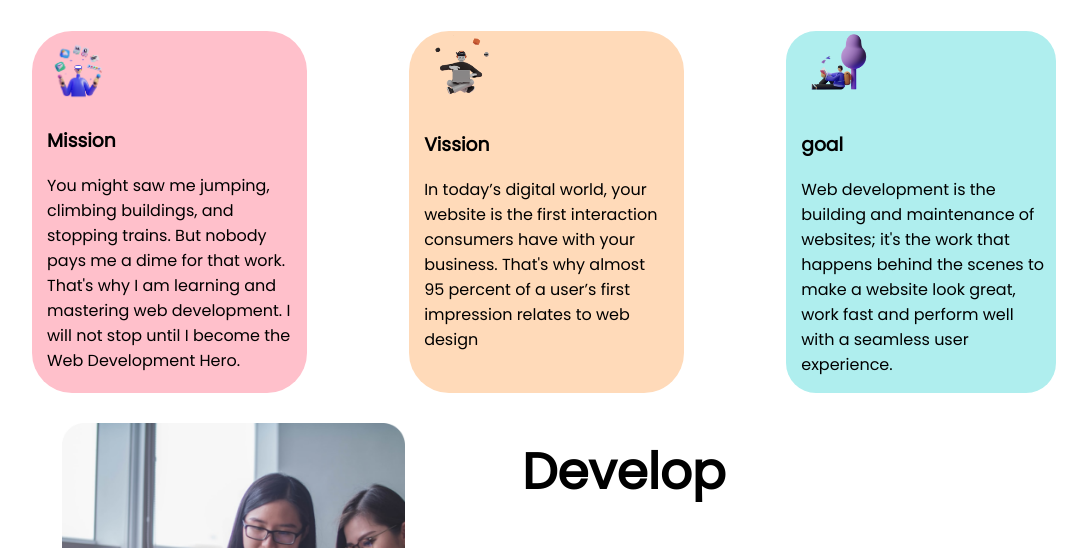
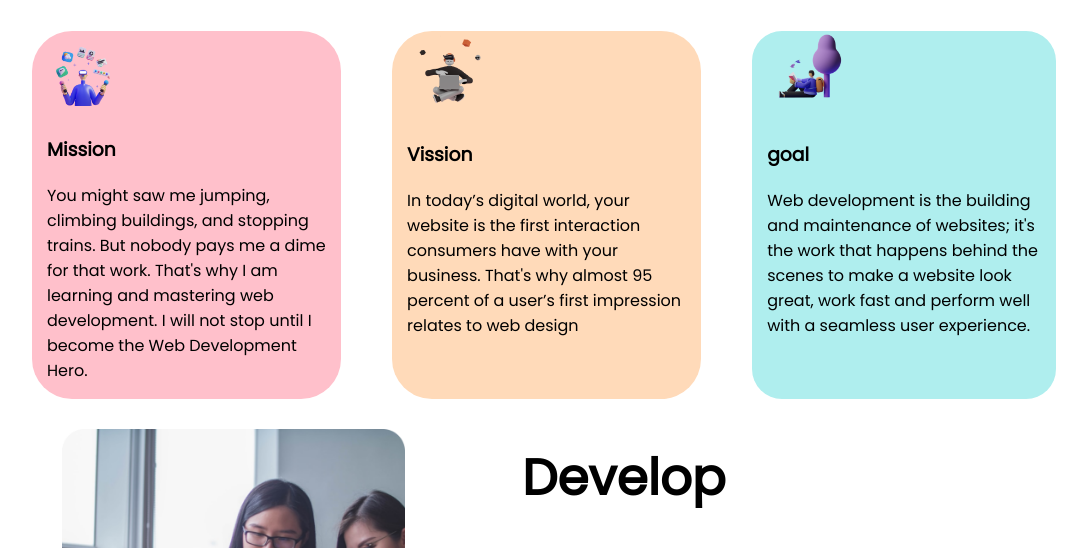
Before and after one commit to RiyadMia/Acianment, a plain HTML site: page index.html in a window 1280 px wide. Shown: the part 737-1285 px from the top of the page, without its empty margins (96-1183 px from the left). Drawn offline with Linux system fonts and the light colour scheme.

Commit message:
new added

```diff
--- a/style.css
+++ b/style.css
@@ -40,7 +40,7 @@ section{
 .area{
     width: 30%;
     background-color: paleturquoise;
-    margin-left: 10%;
+    margin-left: 5%;
     padding-left: 15px;
     padding-right: 10px;
     border-radius: 30px;
@@ -48,7 +48,7 @@ section{
 .vission{
     width: 30%;
     background-color: peachpuff;
-    margin-left: 10%;
+    margin-left: 5%;
     padding-left: 15px;
     padding-right: 15px;
     border-radius: 40px;
@@ -68,7 +68,7 @@ section{
  .photo{
     width: 70%;
     padding: 30px;
-    margin-right:20%;
+    margin-right: 50%;
 }
 footer{
     font-style: italic;
```
